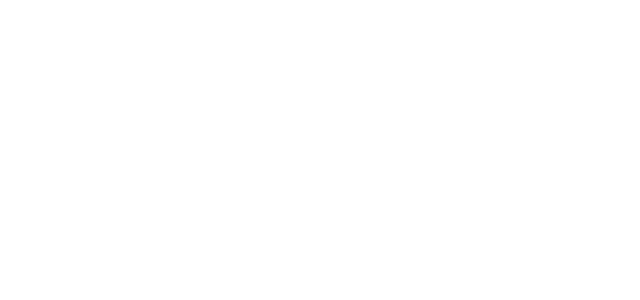
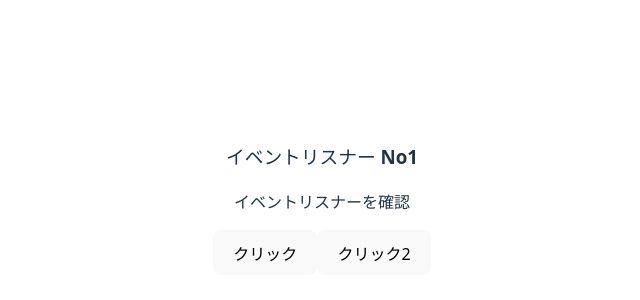
Before and after one commit to terahashi/react-next-study, a React (Vite) app: page /study/EventExample in a window 1280 px wide. Before the commit this address had no page. Shown: the part 200-500 px from the top of the page, without its empty margins (318-958 px from the left). Built offline with nearby package versions, Linux system fonts and the light colour scheme.

Commit message:
EventExample.jsxを追加　完了

```diff
--- a/src/App.jsx
+++ b/src/App.jsx
@@ -6,9 +6,10 @@
 
 //⬇︎自分で追加(2025/7/1)
 import { BrowserRouter, Routes, Route } from 'react-router-dom';
-import StudyHome from './pages/StudyHome';
-import Count from './pages/Count';
-import Count2 from './pages/Count2';
+import StudyHome from './pages/study/StudyHome';
+import Count from './pages/study/Count';
+import Count2 from './pages/study/Count2';
+import EventExample from './pages/study/EventExample';
 
 function App() {
   const [count, setCount] = useState(0);
@@ -34,8 +35,9 @@
       <BrowserRouter>
         <Routes>
           <Route path='/' element={<StudyHome />} /> {/*⬅︎StudyHomeトップページ */}
-          <Route path='/Count' element={<Count />} />
-          <Route path='/Count2' element={<Count2 />} />
+          <Route path='study/Count' element={<Count />} />
+          <Route path='study/Count2' element={<Count2 />} />
+          <Route path='study/EventExample' element={<EventExample />} />
           {/* <Route path='./pages/Count' element={<Count />} /> ⬅︎これだとエラー。【pathはURL】であってファイルの場所ではない！ */}
         </Routes>
       </BrowserRouter>
--- a/src/pages/StudyHome.jsx
+++ /dev/null
@@ -1,18 +0,0 @@
-///pages/StudyHome.jsx
-///⬇︎ここに勉強したものの「リンクリストを追加していく。」
-///例えるならExampleコンポーネントの代わり。
-import { Link } from 'react-router-dom';
-import Count from './Count';
-import Coutt2 from './Count2';
-
-export default function StudyHome() {
-  return (
-    <div>
-      <h1>Vite + React</h1>
-      <h1>StudyHomeのトップページです。</h1>
-      <Link to='/Count'>countページへ</Link>
-      <br />
-      <Link to='/Count2'>count2ページへ</Link>
-    </div>
-  );
-}
--- /dev/null
+++ b/src/pages/study/EventExample.jsx
@@ -0,0 +1,21 @@
+//イベントリスナーを作成し確認する
+
+const EventExample = () => {
+  const clickHandler = () => {
+    alert('ボタンがクリックされました');
+  };
+  const clickHandler2 = () => {
+    console.log('ボタンがクリックされました2');
+  };
+
+  return (
+    <>
+      <h3>イベントリスナー No1</h3>
+      <p>イベントリスナーを確認</p>
+      <button onClick={clickHandler}>クリック</button>
+      <button onClick={clickHandler2}>クリック2</button>
+    </>
+  );
+};
+
+export default EventExample;
--- /dev/null
+++ b/src/pages/study/StudyHome.jsx
@@ -0,0 +1,23 @@
+///pages/StudyHome.jsx
+///⬇︎ここに勉強したものの「リンクリストを追加していく。」
+
+import { Link } from 'react-router-dom';
+import Count from './Count';
+import Coutt2 from './Count2';
+import EventExample from './EventExample';
+
+const StudyHome = () => {
+  return (
+    <div>
+      <h1>Vite + React</h1>
+      <h1>StudyHomeのトップページです。</h1>
+      <Link to='study/Count'>countの勉強ページ</Link>
+      <br></br>
+      <Link to='study/Count2'>count2の勉強ページ</Link>
+      <br></br>
+      <Link to='study/EventExample'>イベントリスナーの勉強ページ</Link>
+    </div>
+  );
+};
+
+export default StudyHome;
```
Also changed, not shown: src/pages/study/Count.jsx (renamed from src/pages/Count.jsx), src/pages/study/Count2.jsx (renamed from src/pages/Count2.jsx).
